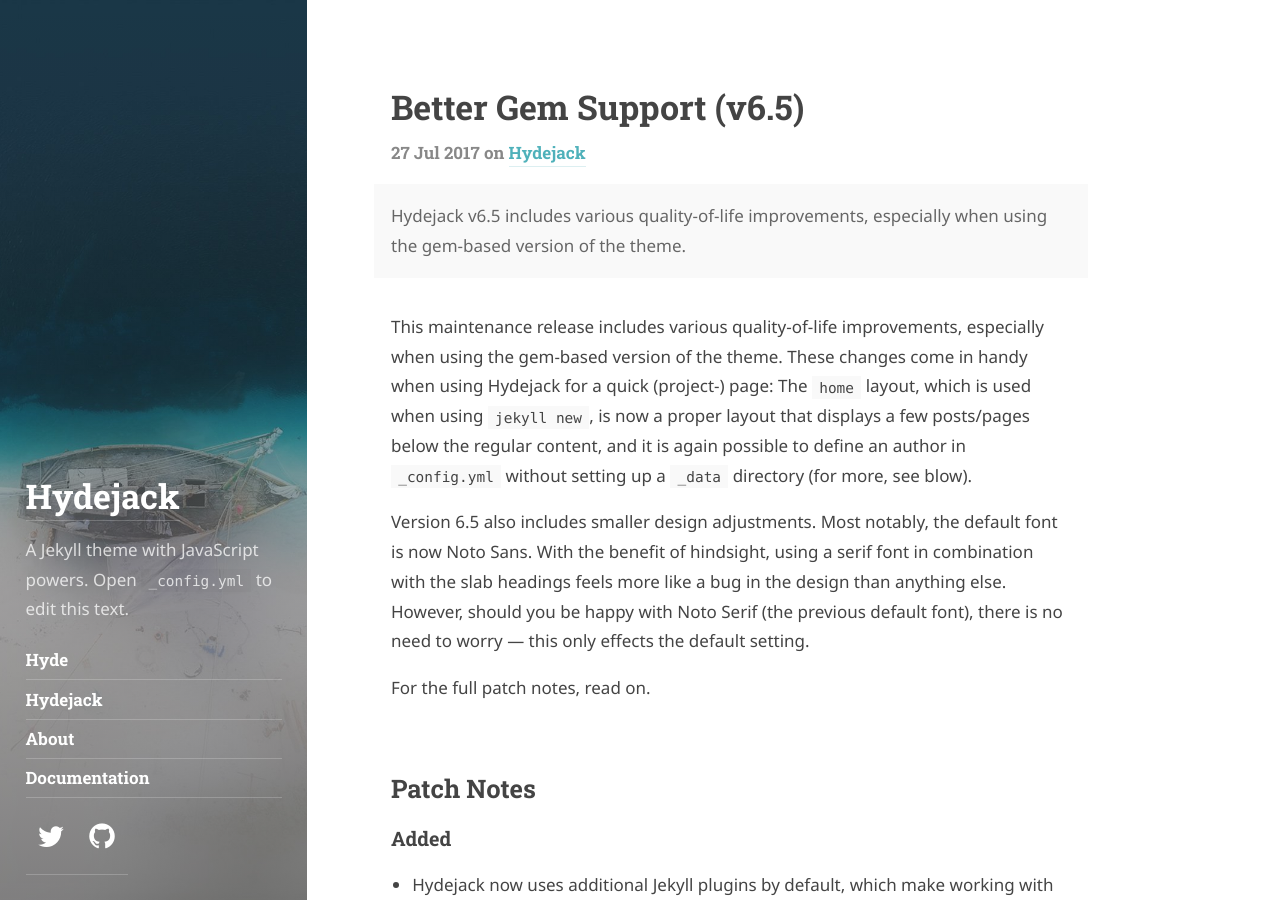
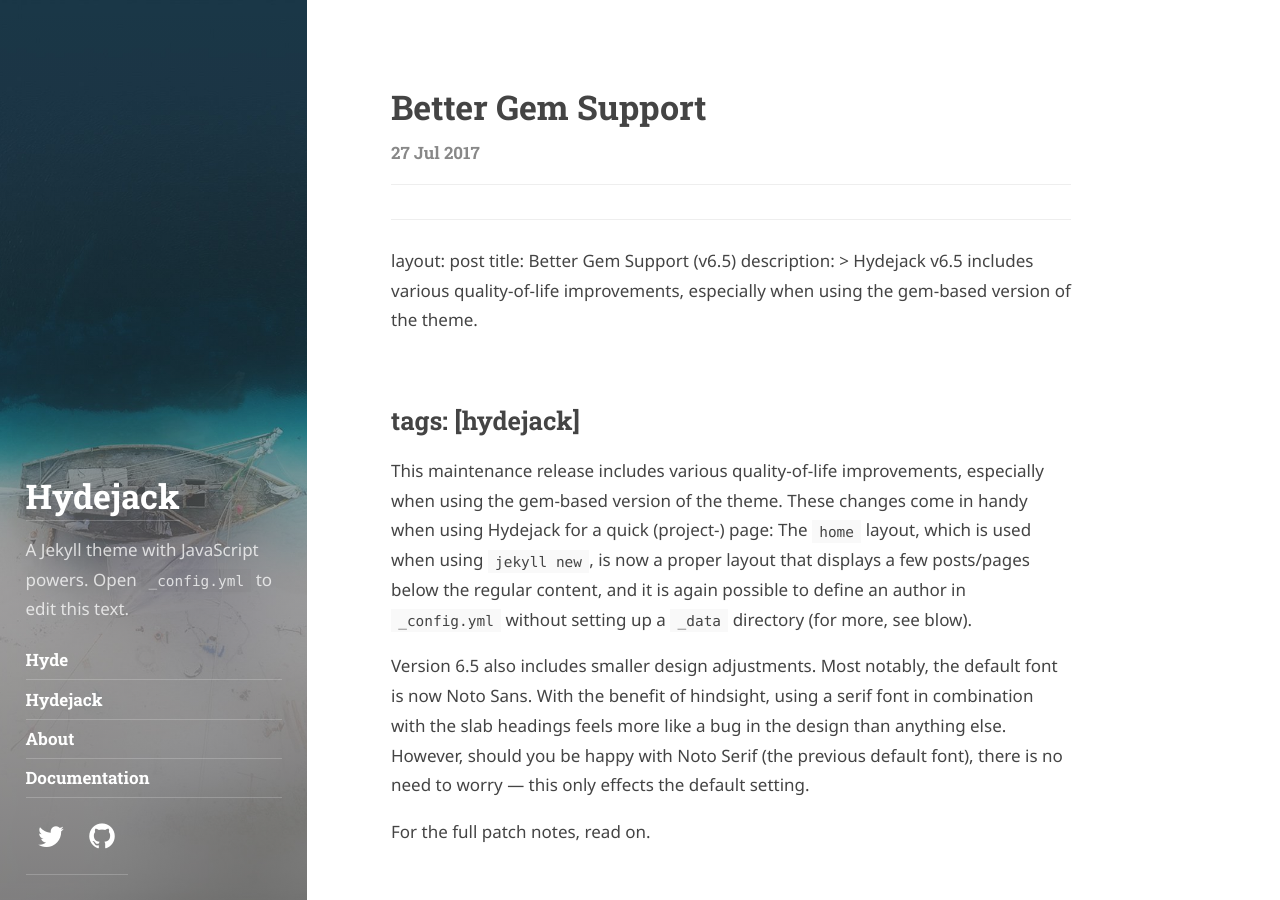
Before and after one commit to kain428/kain428.github.io, a Jekyll site: the page built from _posts/2017-07-27-better-gem-support.md, in a window 1280 px wide and 900 px high. Built offline with Jekyll 4.4.1, drawn with Linux system fonts in a browser that asks for light colours; some web fonts are replaced; our own code applies the rules of GitHub Pages for plain Markdown files; some of the changed text lies outside the part shown.

````diff
--- a/_posts/2017-07-27-better-gem-support.md
+++ b/_posts/2017-07-27-better-gem-support.md
@@ -1,35 +1,24 @@
----
-layout: post
-title: Better Gem Support (v6.5)
-description: >
-  Hydejack v6.5 includes various quality-of-life improvements, especially when using the gem-based version of the theme.
-tags: [hydejack]
 ---
 
-This maintenance release includes various quality-of-life improvements,
-especially when using the gem-based version of the theme.
-These changes come in handy when using Hydejack for a quick (project-) page:
-The `home` layout, which is used when using `jekyll new`,
-is now a proper layout that displays a few posts/pages below the regular content,
-and it is again possible to define an author in `_config.yml`
-without setting up a `_data` directory (for more, see blow).
+layout: post title: Better Gem Support (v6.5) description: > Hydejack v6.5 includes various quality-of-life improvements, especially when using the gem-based version of the theme.
 
-Version 6.5 also includes smaller design adjustments.
-Most notably, the default font is now Noto Sans.
-With the benefit of hindsight,
-using a serif font in combination with the slab headings feels more like a bug in the design than anything else.
-However, should you be happy with Noto Serif (the previous default font), there is no need to worry
---- this only effects the default setting.
+tags: [hydejack]
+----------------
+
+This maintenance release includes various quality-of-life improvements, especially when using the gem-based version of the theme. These changes come in handy when using Hydejack for a quick (project-) page: The `home` layout, which is used when using `jekyll new`, is now a proper layout that displays a few posts/pages below the regular content, and it is again possible to define an author in `_config.yml` without setting up a `_data` directory (for more, see blow).
+
+Version 6.5 also includes smaller design adjustments. Most notably, the default font is now Noto Sans. With the benefit of hindsight, using a serif font in combination with the slab headings feels more like a bug in the design than anything else. However, should you be happy with Noto Serif (the previous default font), there is no need to worry --- this only effects the default setting.
 
 For the full patch notes, read on.
 
-## Patch Notes
+Patch Notes
+-----------
+
 ### Added
-* Hydejack now uses additional Jekyll plugins by default, which make working with GitHub more convenient.
-  They have been added to the `Gemfile` and `_config.yml`.
-  Note that existing users need to update their `_config.yml`:
 
-  ~~~yml
+-	Hydejack now uses additional Jekyll plugins by default, which make working with GitHub more convenient. They have been added to the `Gemfile` and `_config.yml`. Note that existing users need to update their `_config.yml`:
+
+```yml
   gems:
     - jekyll-default-layout # new
     - jekyll-feed
@@ -38,15 +27,12 @@ For the full patch notes, read on.
     - jekyll-redirect-from
     - jekyll-relative-links # new
     - jekyll-sitemap
-  ~~~
+```
 
-* Added `licenses` folder that includes the full license texts of licenses mentioned in `NOTICE.md`.
-* You can, once again, define the author in `_config.yml`.
-  Using `_data/authors.yml` is still recommended (and takes precedence),
-  but this option is more convenient when setting up a quick (project-) page using the gem-based theme.
-  Also, a mini-version of `_data/social.yml` can be provided as part `_config.yml`, e.g.:
+-	Added `licenses` folder that includes the full license texts of licenses mentioned in `NOTICE.md`.
+-	You can, once again, define the author in `_config.yml`. Using `_data/authors.yml` is still recommended (and takes precedence), but this option is more convenient when setting up a quick (project-) page using the gem-based theme. Also, a mini-version of `_data/social.yml` can be provided as part `_config.yml`, e.g.:
 
-  ~~~yml
+```yml
   author:
     social:
       github: https://github.com/qwtel/hydejack
@@ -63,53 +49,53 @@ For the full patch notes, read on.
     download:
       name: Download
       icon: icon-box-add
-  ~~~
+```
 
-* A download icon has been added to the default icon font and `_data/social.yml` has been updated.
-* Added `_includes/my-scripts.html`, `_sass/my-inline.scss` and `_sass/my-style.scss` to make it easier to add custom scripts and styles without modifying the source. This is especially handy when using the gem-based version of the theme.
+-	A download icon has been added to the default icon font and `_data/social.yml` has been updated.
+-	Added `_includes/my-scripts.html`, `_sass/my-inline.scss` and `_sass/my-style.scss` to make it easier to add custom scripts and styles without modifying the source. This is especially handy when using the gem-based version of the theme.
 
 ### Changed
-* Loading web fonts now starts earlier and content download no longer blocks
-  swapping out the fallback font for the new font.
-  Previously, a page containing lots of images could have delayed displaying the web fonts significantly.
-* The `home` layout no longer contains a message suggesting that you don't use it.
-* The `home` layout now shows up to 5 blog posts and up to 5 pages blow the regular content.
-* The version history has been moved from `docs/<version>/versions.md` to `CHANGELOG.md`.
-* The license notices have been moved from `docs/<version>/licenses.md` to `NOTICE.md`.
-* Updated gem and npm dependencies
+
+-	Loading web fonts now starts earlier and content download no longer blocks swapping out the fallback font for the new font. Previously, a page containing lots of images could have delayed displaying the web fonts significantly.
+-	The `home` layout no longer contains a message suggesting that you don't use it.
+-	The `home` layout now shows up to 5 blog posts and up to 5 pages blow the regular content.
+-	The version history has been moved from `docs/<version>/versions.md` to `CHANGELOG.md`.
+-	The license notices have been moved from `docs/<version>/licenses.md` to `NOTICE.md`.
+-	Updated gem and npm dependencies
 
 ### Design
-* The default font has been changed from "Noto Serif" to "Noto Sans".
-  If you have a `font` entry in `_config.yml`, this will have no effect.
-* `nap.jpg` is no longer used as default background image in the gem-based theme.
-* The sidebar content width is now limited to the width of the sidebar (this only effects large screens).
-* Project cards and pagination buttons now have slightly rounded borders for a less "rigid" look.
+
+-	The default font has been changed from "Noto Serif" to "Noto Sans". If you have a `font` entry in `_config.yml`, this will have no effect.
+-	`nap.jpg` is no longer used as default background image in the gem-based theme.
+-	The sidebar content width is now limited to the width of the sidebar (this only effects large screens).
+-	Project cards and pagination buttons now have slightly rounded borders for a less "rigid" look.
 
 #### How to restore the old styles
+
 If you would like to use the old font, add the following to `_config.yml`:
 
-~~~yml
+```yml
 font_heading: "'Roboto Slab', Helvetica, Arial, sans-serif"
 font:         "'Noto Serif', Georgia, serif"
 google_fonts: "Roboto+Slab:700|Noto+Serif:400,400i,700,700i"
-~~~
+```
 
 If you were relying on the default setting for the background image, add the following to `_config.yml`:
 
-~~~yml
+```yml
 image: /hydejack/assets/img/nap.jpg
-~~~
+```
 
 Note that you have to replace `/hydejack` with your `baseurl`.
 
 To restore the old sidebar, open (or create) `_sass/my-inline.scss` and add the following:
 
-~~~css
+```css
 @media screen { .sidebar-sticky { left: 2rem; max-width: none; } }
-~~~
+```
 
 To remove the border radius, open (or create) `_sass/my-inline.scss` and add the following:
 
-~~~css
+```css
 .card, .pagination-item { border-radius: 0!important; }
-~~~
+```
````
Also changed, not shown: _posts/2016-08-30-social-media-impocalypse.md (+41 -33 lines), _posts/2020-03-24-first-post.md (+7 -2 lines), _posts/2020-03-24-second.md (added, +13 -0 lines).
